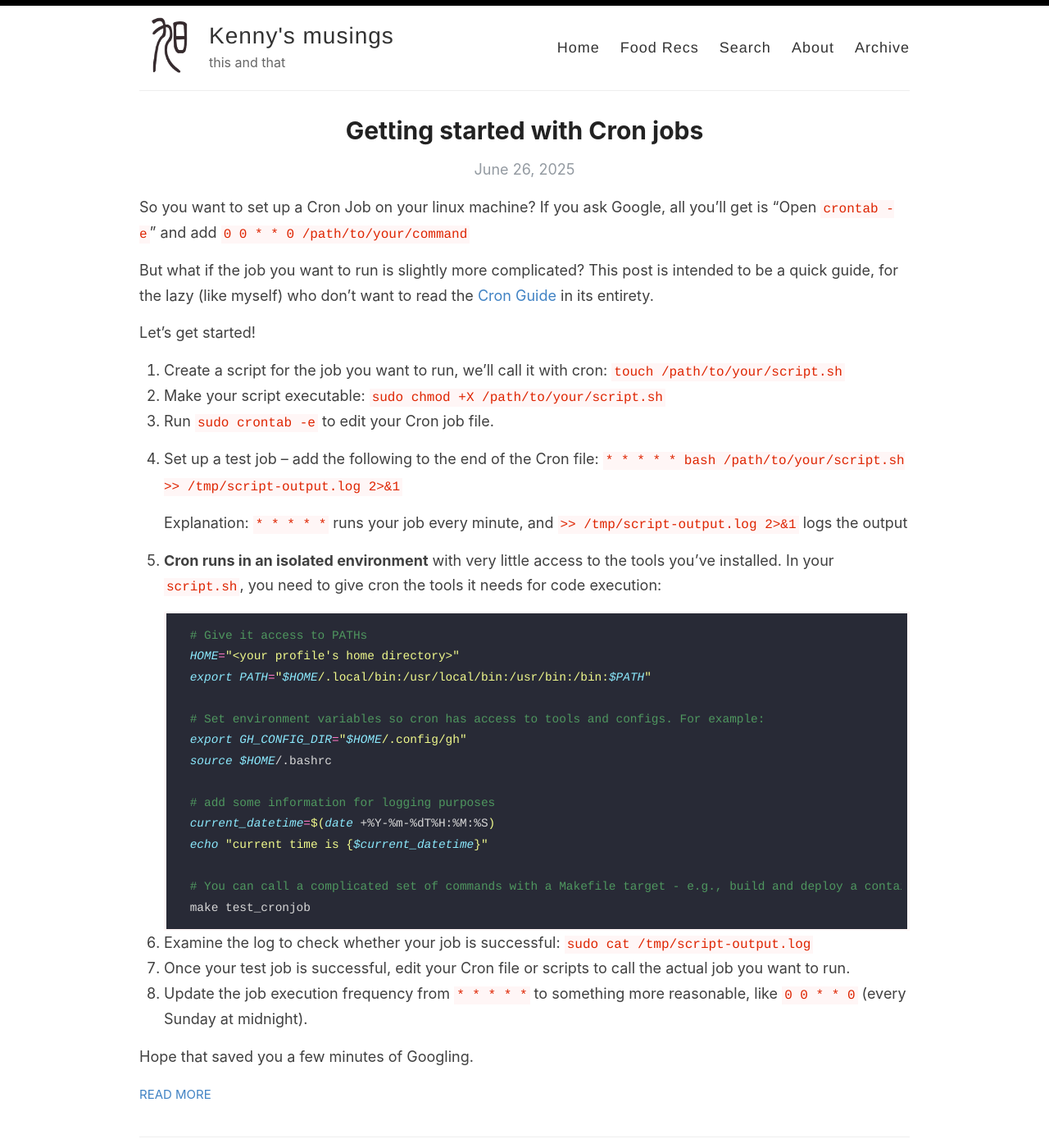
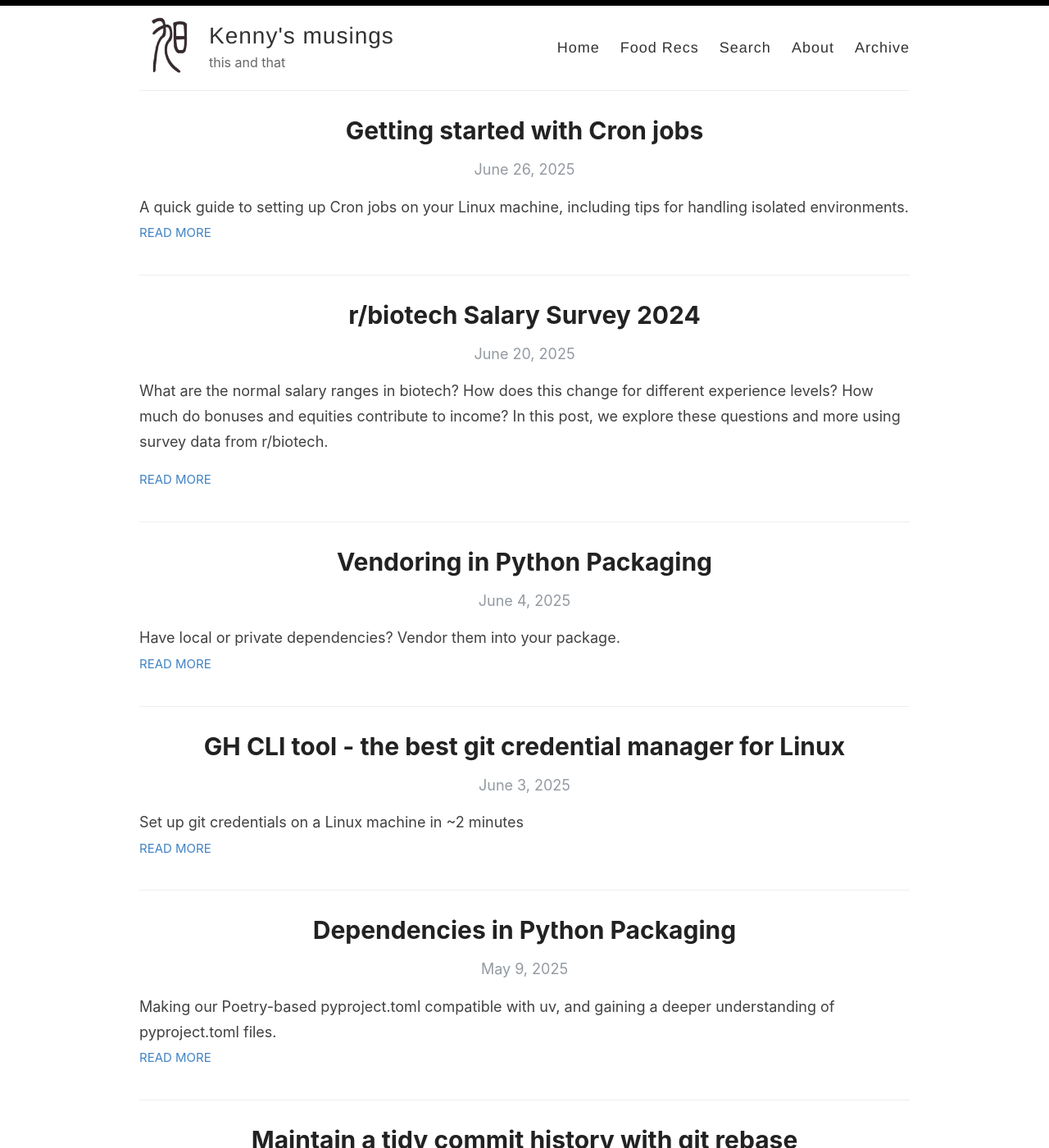
Before and after one commit to kfchou/kfchou.github.io, a Jekyll site: the page built from index.html, in a window 1280 px wide and 1400 px high. Shown: the whole window at 82% size. Built offline with Jekyll 4.4.1, drawn with Linux system fonts in a browser that asks for light colours; the list of posts is cut into pages by our own code.

Commit message:
fix excerpt on cronjobs

```diff
--- a/_posts/2025-06-26-cronjobs.md
+++ b/_posts/2025-06-26-cronjobs.md
@@ -2,7 +2,9 @@
 layout: post
 title:  Getting started with Cron jobs
 categories: [Tutorial, Cron]
+excerpt: A quick guide to setting up Cron jobs on your Linux machine, including tips for handling isolated environments.
 ---
+
 So you want to set up a Cron Job on your linux machine? If you ask Google, all you'll get is "Open `crontab -e`" and add `0 0 * * 0 /path/to/your/command`
 
 But what if the job you want to run is slightly more complicated? This post is intended to be a quick guide, for the lazy (like myself) who don't want to read the [Cron Guide](https://cronitor.io/guides/cron-jobs) in its entirety.
```
